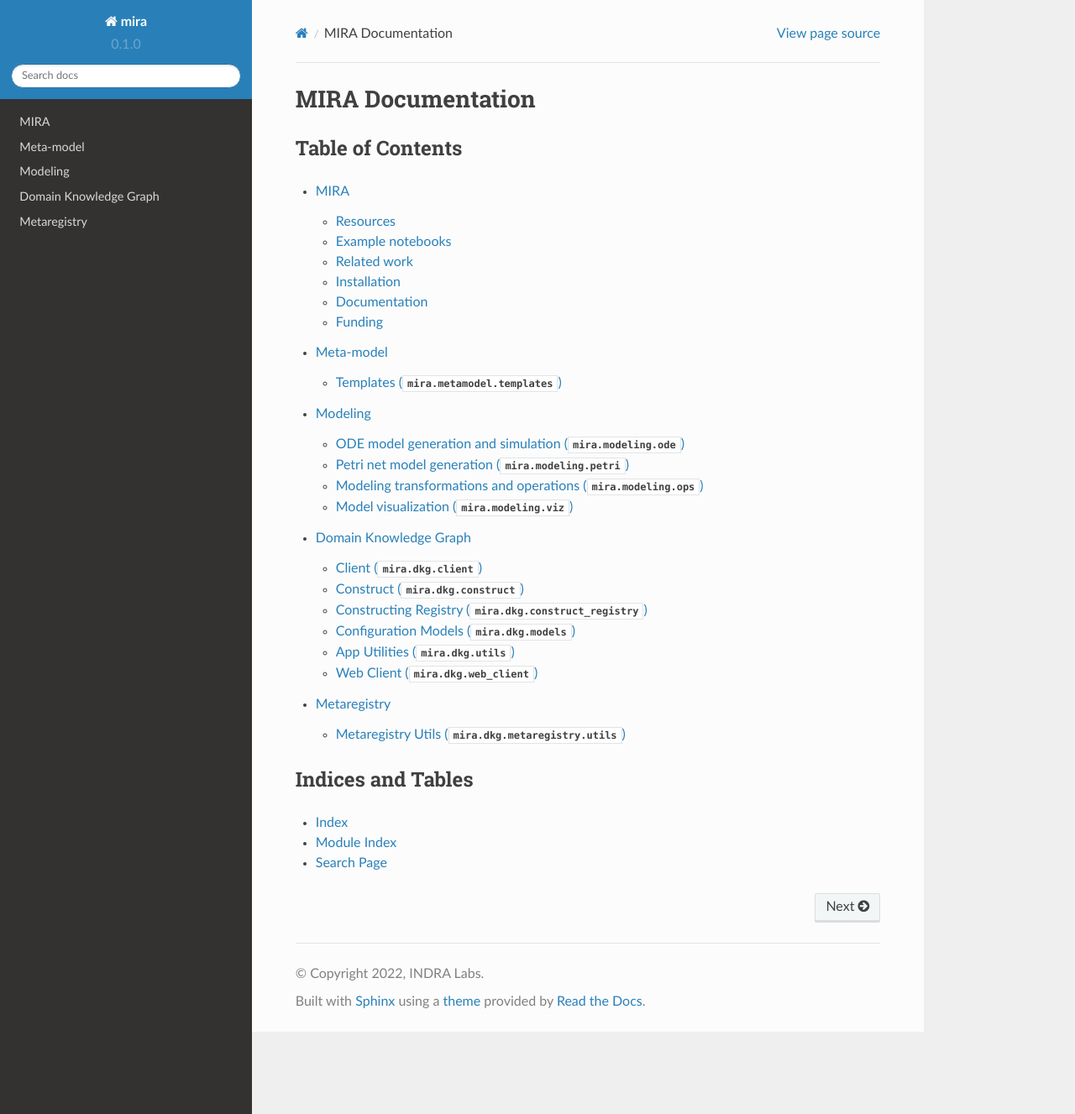
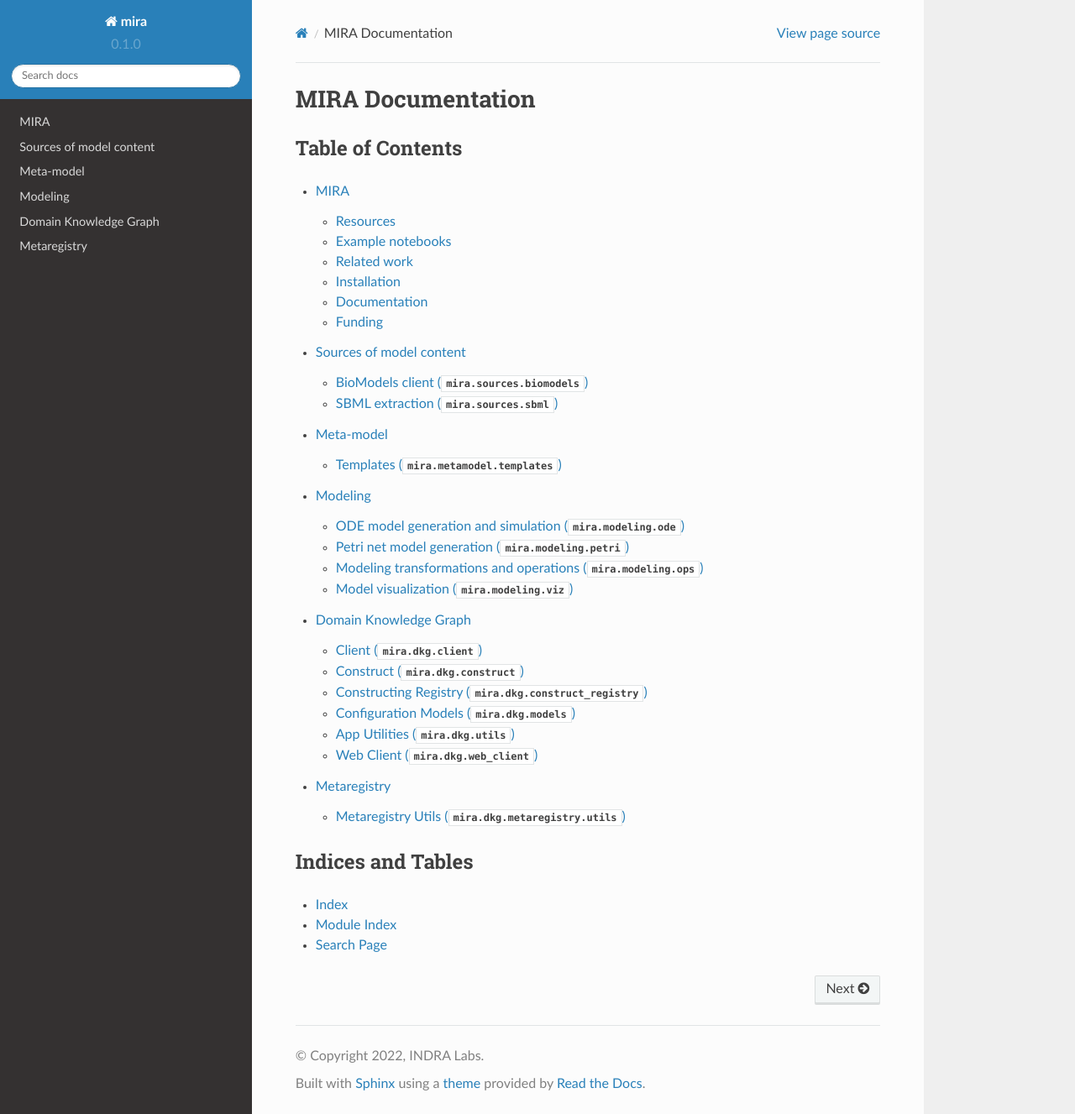
Before and after one commit to gyorilab/mira, a Sphinx documentation site: the page built from docs/source/index.rst, in a window 1280 px wide and 1327 px high. Shown: the whole window at 84% size. Built offline with Sphinx 7.4.7 and the Read the Docs theme 2.0.0, drawn with Linux system fonts in a browser that asks for light colours.

Commit message:
Add sources to docs

```diff
--- a/docs/source/index.rst
+++ b/docs/source/index.rst
@@ -6,6 +6,7 @@ Table of Contents
    :maxdepth: 2
 
    overview
+   sources
    metamodel
    modeling
    dkg
--- /dev/null
+++ b/docs/source/sources.rst
@@ -0,0 +1,17 @@
+Sources of model content
+========================
+.. automodule:: mira.sources
+    :members:
+    :show-inheritance:
+
+BioModels client (:py:mod:`mira.sources.biomodels`)
+---------------------------------------------------
+.. automodule:: mira.sources.biomodels
+    :members:
+    :show-inheritance:
+
+SBML extraction (:py:mod:`mira.sources.sbml`)
+---------------------------------------------
+.. automodule:: mira.sources.sbml
+    :members:
+    :show-inheritance:
```
